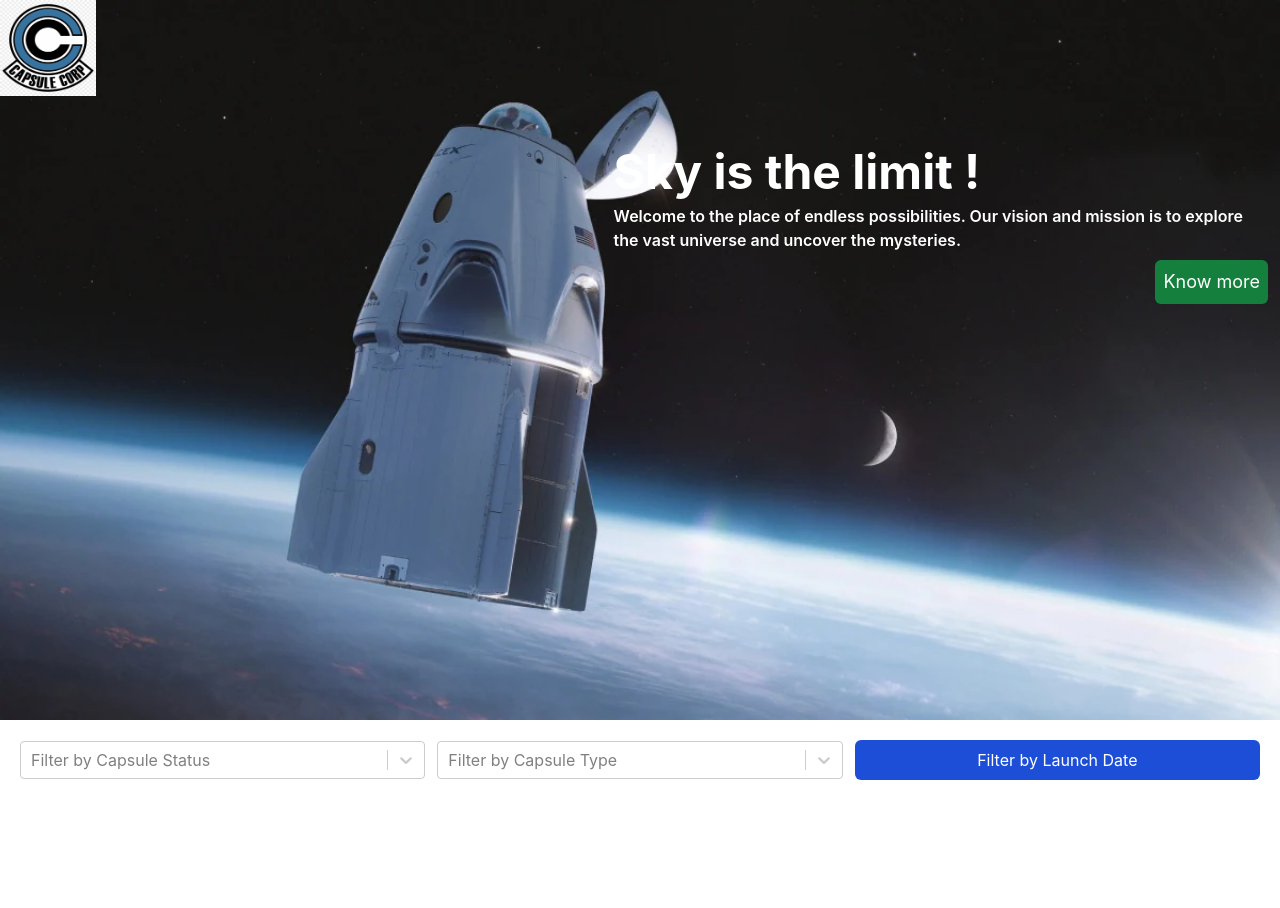
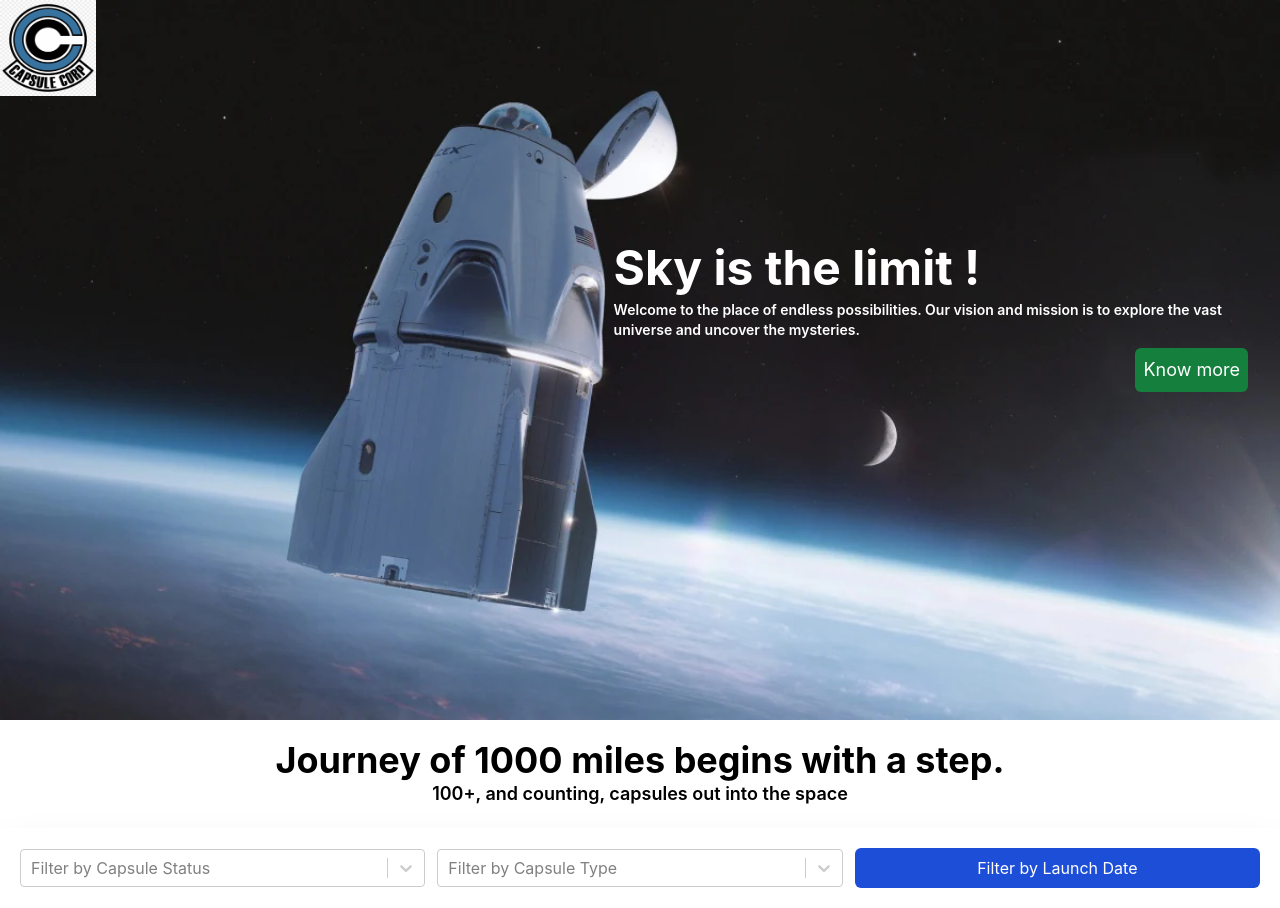
Before and after one commit to AtharvaKalsekar/Atharva-Kalsekar-Frontend-Developer, a React (Create React App) app: page / in a window 1280 px wide. Before the commit the page ends 800 px from the top, so only its background shows below. Built offline with nearby package versions, Linux system fonts and the light colour scheme; no server answers.

Commit message:
fixes styles of banner

```diff
--- a/src/App.css
+++ b/src/App.css
@@ -1,5 +1,6 @@
 .App {
   text-align: center;
+  scroll-behavior: smooth;
 }
 
 .rdrDefinedRangesWrapper {
--- a/src/index.css
+++ b/src/index.css
@@ -1,6 +1,10 @@
 @tailwind base;
 @tailwind components;
 @tailwind utilities;
+
+html {
+  scroll-behavior: smooth;
+}
 
 body {
   margin: 0;
--- a/src/modules/Banner/Banner.tsx
+++ b/src/modules/Banner/Banner.tsx
@@ -2,24 +2,31 @@ import Button from 'src/components/Button/Button';
 
 const Banner = () => {
   return (
-    <div className="w-full">
-      <img className="w-full" src={"/images/banner_1.webp"} alt={"banner"} />
-      <div className="absolute top-0 left-0 h-full w-full">
+    <div className="min-h-[350px] w-full min-w-[740px]">
+      <img
+        className="h-full w-full"
+        src={"/images/banner_1.webp"}
+        alt={"banner"}
+      />
+      <div className="absolute top-0 left-0 h-full min-h-[350px] w-full min-w-[740px]">
         <img
-          className="absolute h-24 w-24"
+          className="absolute h-20 w-20 md:h-24 md:w-24"
           src={"/images/capsule_corp_logo.png"}
           alt={"banner"}
         />
-        <div className="mt-32 ml-auto w-[53%] p-3 text-left text-white">
-          <span className="my-2 block text-5xl font-bold">
+        <div className="mt-20 ml-auto w-[53%] p-3 text-left text-white md:mt-44 lg:mt-56">
+          <span className="my-2 block text-xl font-bold md:text-5xl">
             Sky is the limit !
           </span>
-          <span className=" text-md my-2 block font-semibold">
+          <span className="md:text-md my-2 block text-sm font-semibold">
             Welcome to the place of endless possibilities. Our vision and
             mission is to explore the vast universe and uncover the mysteries.
           </span>
-          <Button buttonType="success" className="float-right text-lg">
-            Know more
+          <Button
+            buttonType="success"
+            className="text-md float-right mr-5 md:text-lg"
+          >
+            <a href="#filters">Know more</a>
           </Button>
         </div>
       </div>
--- a/src/modules/DataGrid/DataGrid.tsx
+++ b/src/modules/DataGrid/DataGrid.tsx
@@ -21,12 +21,12 @@ export const DataGrid = () => {
   }, []);
 
   return capsules ? (
-    <div className="grid h-[620px] grid-cols-2 items-start sm:grid-cols-3 md:grid-cols-4">
+    <div className="grid h-[620px] grid-cols-2 items-start bg-gray-300 sm:grid-cols-3 md:grid-cols-4">
       {capsules.map((capsule, index) => {
         return (
           <div
             onClick={() => onClickItem(capsule)}
-            className="m-4 flex min-w-[20%] cursor-pointer items-center justify-center"
+            className="m-4 flex min-w-[20%] cursor-pointer items-center justify-center overflow-hidden rounded-md bg-white shadow-xl"
             key={`${capsule.capsuleId}_${index}`}
           >
             <DataGridItem capsule={capsule} />
--- a/src/modules/DataGrid/DataGridItem.tsx
+++ b/src/modules/DataGrid/DataGridItem.tsx
@@ -6,7 +6,7 @@ type DataGridItemProps = {
 
 export const DataGridItem = ({ capsule }: DataGridItemProps) => {
   return (
-    <div className="flex h-[275px] w-[250px] flex-col rounded-md border border-solid border-black">
+    <div className="flex h-[275px] w-[250px] flex-col rounded-md">
       <img className="h-2/3" src={"/images/capsule.jpeg"} alt={"capsule"} />
       <div className="flex w-full flex-col items-center justify-center p-3 text-center">
         <h2 className="text-lg font-semibold">{capsule.capsuleSerial}</h2>
--- a/src/modules/Filters/Filters.tsx
+++ b/src/modules/Filters/Filters.tsx
@@ -18,15 +18,25 @@ export const Filters = () => {
   }, [dispatch, filterOptions]);
 
   return (
-    <div className="flex w-full flex-col items-center gap-3 p-5 sm:flex-row sm:flex-wrap">
-      <div className="w-full sm:flex-1">
-        <StatusFilter />
+    <div id="filters" className="flex w-full flex-col">
+      <div className="my-5 w-full text-center ">
+        <span className="block text-4xl font-bold">
+          Journey of 1000 miles begins with a step.
+        </span>
+        <span className="block text-lg font-semibold">
+          100+, and counting, capsules out into the space
+        </span>
       </div>
-      <div className="w-full sm:flex-1">
-        <TypeFilter />
-      </div>
-      <div className="w-full sm:flex-1">
-        <DateRangePicker />
+      <div className="flex w-full flex-col items-center gap-3 p-5 shadow-2xl sm:flex-row sm:flex-wrap">
+        <div className="w-full cursor-pointer sm:flex-1">
+          <StatusFilter />
+        </div>
+        <div className="w-full cursor-pointer sm:flex-1">
+          <TypeFilter />
+        </div>
+        <div className="w-full sm:flex-1">
+          <DateRangePicker />
+        </div>
       </div>
     </div>
   );
--- a/src/modules/Pagination/Footer.tsx
+++ b/src/modules/Pagination/Footer.tsx
@@ -11,9 +11,9 @@ const Footer = () => {
     isLastPage,
   } = usePaginationContext();
   return (
-    <div className="flex w-full flex-row items-center justify-center">
+    <div className="my-4 flex w-full flex-row items-center justify-center">
       <button
-        className={`mx-3 cursor-pointer rounded-md p-2 font-semibold hover:bg-blue-300 hover:text-white ${
+        className={`mx-3 cursor-pointer rounded-md border p-2 font-semibold hover:border-solid hover:border-blue-700 hover:text-blue-700 ${
           isFirstPage ? "cursor-not-allowed" : ""
         }`}
         onClick={onClickPreviousPage}
@@ -25,9 +25,9 @@ const Footer = () => {
         return (
           <div
             onClick={() => onClickPage(index + 1)}
-            className={`mx-3 cursor-pointer rounded-md p-2 font-semibold hover:bg-blue-300 hover:text-white ${
-              isActive && "bg-blue-700 text-white"
-            }`}
+            className={`mx-3 cursor-pointer rounded-md border p-2 font-semibold hover:border-solid hover:border-blue-700 ${
+              isActive ? "" : "hover:text-blue-700"
+            }  ${isActive && "bg-blue-700 text-white"}`}
             key={index + 1}
           >
             {index + 1}
@@ -35,7 +35,7 @@ const Footer = () => {
         );
       })}
       <button
-        className={`mx-3 cursor-pointer rounded-md p-2 font-semibold hover:bg-blue-300 hover:text-white ${
+        className={`mx-3 cursor-pointer rounded-md border p-2 font-semibold hover:border-solid hover:border-blue-700 hover:text-blue-700 ${
           isLastPage ? "cursor-not-allowed" : ""
         }`}
         onClick={onClickNextPage}
```
